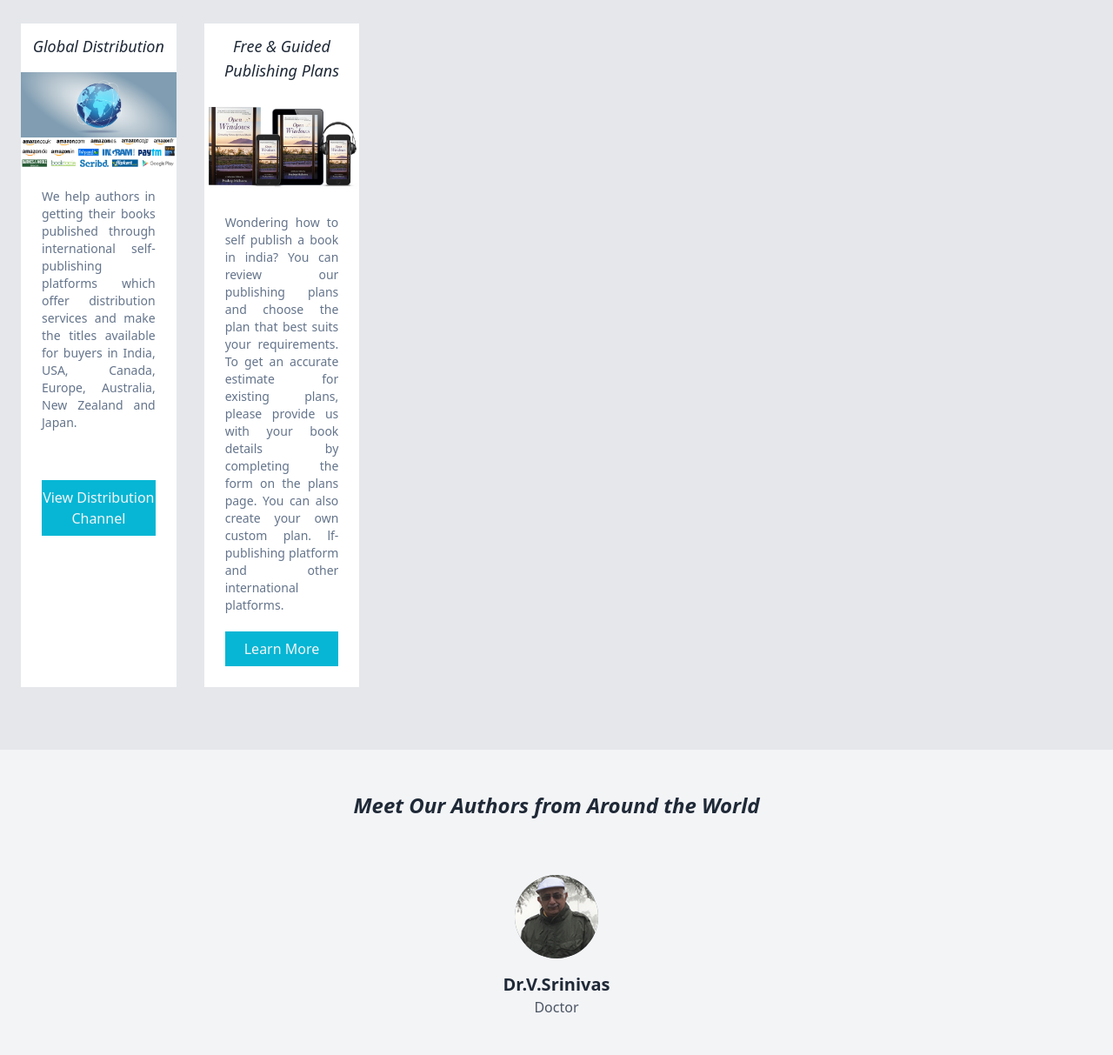
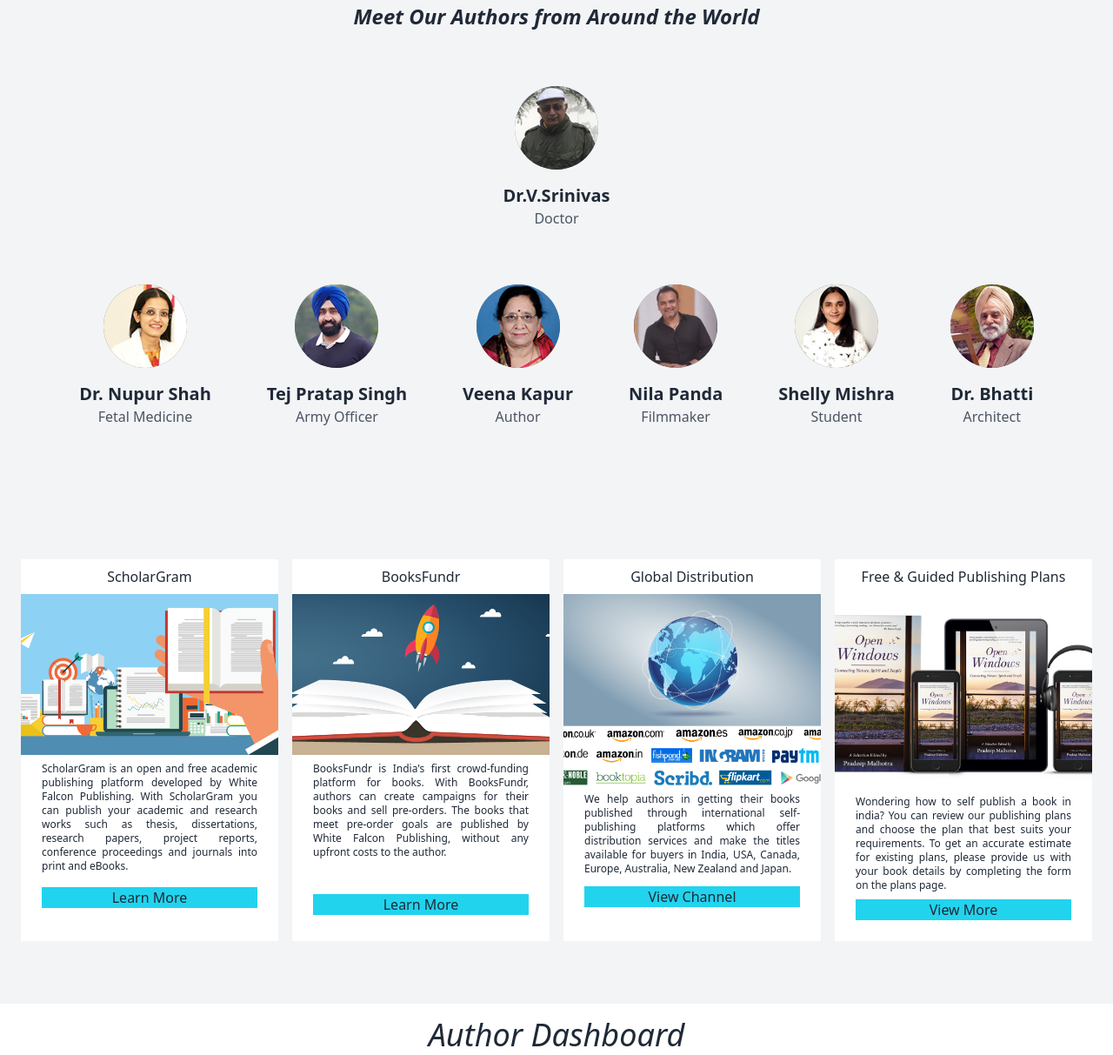
Before and after one commit to vaishnavibadwaik24/tailwind_mambaui, a plain HTML site: page index.html in a window 1280 px wide. Shown: the part 1952-3165 px from the top of the page at 87% size. Drawn offline with nearby package versions, Linux system fonts and the light colour scheme.

Commit message:
card change

```diff
--- a/index.html
+++ b/index.html
@@ -140,44 +140,72 @@
     </section>
     <!-- end card1 -->
     <!-- start card2 -->
-    <section class="py-2 sm:py-12 bg-gray-200 text-gray-800">
+    <!-- <section class="py-6 sm:py-12 bg-gray-100 text-gray-800">
       <div class="container p-6 mx-auto space-y-8">
-        <div class="grid grid-cols-1 gap-x-8 gap-y-8 md:grid-cols-2 lg:grid-cols-2 xl:grid-cols-6">
-          <!-- Your articles go here -->
-          <article class="flex flex-col bg-white">
+        <div class="space-y-2 text-center">
+          <h2 class="text-3xl font-bold">Partem reprimique an pro</h2>
+          <p class="font-serif text-sm text-gray-600">Qualisque erroribus usu at, duo te agam soluta mucius.</p>
+        </div>
+        <div class="grid grid-cols-1 gap-x-4 gap-y-8 md:grid-cols-2 lg:grid-cols-4">
+          <article class="flex flex-col bg-gray-50">
             <a rel="noopener noreferrer" href="#" aria-label="Te nulla oportere reprimique his dolorum">
-              <a class="text-center font-bolder italic text-lg pt-3" href="#">Global Distribution</a>
-              <img alt="" class="object-cover w-full h-58 bg-white pt-4" src="image10.png">
+              <img alt="" class="object-cover w-full h-52 bg-gray-500" src="https://source.unsplash.com/200x200/?fashion?1">
             </a>
             <div class="flex flex-col flex-1 p-6">
               <a rel="noopener noreferrer" href="#" aria-label="Te nulla oportere reprimique his dolorum"></a>
-              <p class="text-justify text-sm text-slate-500 pb-14">We help authors in getting their books published
-                through international self-publishing platforms which offer distribution services and make the titles
-                available for buyers in India, USA, Canada, Europe, Australia, New Zealand and Japan.</p>
-              <button type="button" class="py-2 bg-cyan-500 text-gray-100">View Distribution Channel</button>
+              <a rel="noopener noreferrer" href="#" class="text-xs tracki uppercase hover:underline text-cyan-600">Convenire</a>
+              <h3 class="flex-1 py-2 text-lg font-semibold leadi">Te nulla oportere reprimique his dolorum</h3>
+              <div class="flex flex-wrap justify-between pt-3 space-x-2 text-xs text-gray-600">
+                <span>June 1, 2020</span>
+                <span>2.1K views</span>
+              </div>
             </div>
           </article>
-
-          <!-- Repeat the above article structure for each card -->
-          <article class="flex flex-col bg-white">
+          <article class="flex flex-col bg-gray-50">
             <a rel="noopener noreferrer" href="#" aria-label="Te nulla oportere reprimique his dolorum">
-              <a class="text-center font-bolder italic text-lg pt-3" href="#">Free & Guided Publishing Plans</a>
-              <img alt="" class="object-cover w-full h-58 bg-white pt-4" src="image11.jpg">
+              <img alt="" class="object-cover w-full h-52 bg-gray-500" src="https://source.unsplash.com/200x200/?fashion?2">
             </a>
             <div class="flex flex-col flex-1 p-6">
               <a rel="noopener noreferrer" href="#" aria-label="Te nulla oportere reprimique his dolorum"></a>
-              <p class="text-justify text-sm text-slate-500 pb-5">Wondering how to self publish a book in india?
-                You can review our publishing plans and choose the plan that best suits your requirements. To get
-                an accurate estimate for existing plans, please provide us with your book details by completing the
-                form on the plans page. You can also create your own custom plan. lf-publishing platform and other
-                international platforms.</p>
-              <button type="button" class="py-2 bg-cyan-500 text-gray-100">Learn More</button>
+              <a rel="noopener noreferrer" href="#" class="text-xs tracki uppercase hover:underline text-cyan-600">Convenire</a>
+              <h3 class="flex-1 py-2 text-lg font-semibold leadi">Te nulla oportere reprimique his dolorum</h3>
+              <div class="flex flex-wrap justify-between pt-3 space-x-2 text-xs text-gray-600">
+                <span>June 2, 2020</span>
+                <span>2.2K views</span>
+              </div>
             </div>
           </article>
-
+          <article class="flex flex-col bg-gray-50">
+            <a rel="noopener noreferrer" href="#" aria-label="Te nulla oportere reprimique his dolorum">
+              <img alt="" class="object-cover w-full h-52 bg-gray-500" src="https://source.unsplash.com/200x200/?fashion?3">
+            </a>
+            <div class="flex flex-col flex-1 p-6">
+              <a rel="noopener noreferrer" href="#" aria-label="Te nulla oportere reprimique his dolorum"></a>
+              <a rel="noopener noreferrer" href="#" class="text-xs tracki uppercase hover:underline text-cyan-600">Convenire</a>
+              <h3 class="flex-1 py-2 text-lg font-semibold leadi">Te nulla oportere reprimique his dolorum</h3>
+              <div class="flex flex-wrap justify-between pt-3 space-x-2 text-xs text-gray-600">
+                <span>June 3, 2020</span>
+                <span>2.3K views</span>
+              </div>
+            </div>
+          </article>
+          <article class="flex flex-col bg-gray-50">
+            <a rel="noopener noreferrer" href="#" aria-label="Te nulla oportere reprimique his dolorum">
+              <img alt="" class="object-cover w-full h-52 bg-gray-500" src="https://source.unsplash.com/200x200/?fashion?4">
+            </a>
+            <div class="flex flex-col flex-1 p-6">
+              <a rel="noopener noreferrer" href="#" aria-label="Te nulla oportere reprimique his dolorum"></a>
+              <a rel="noopener noreferrer" href="#" class="text-xs tracki uppercase hover:underline text-cyan-600">Convenire</a>
+              <h3 class="flex-1 py-2 text-lg font-semibold leadi">Te nulla oportere reprimique his dolorum</h3>
+              <div class="flex flex-wrap justify-between pt-3 space-x-2 text-xs text-gray-600">
+                <span>June 4, 2020</span>
+                <span>2.4K views</span>
+              </div>
+            </div>
+          </article>
         </div>
       </div>
-    </section>
+    </section> -->
     <!-- end card2 -->
     <!-- start -->
     <section class="py-2 bg-gray-100 text-gray-800">
@@ -224,39 +252,58 @@
     </section>
     <!-- end -->
     <!-- start card3 -->
-    <section class="py-2 sm:py-12 bg-gray-200 text-gray-800">
+    <section class="py-6 sm:py-12 bg-gray-100 text-gray-800">
       <div class="container p-6 mx-auto space-y-8">
-        <div class="grid grid-cols-1 gap-x-4 gap-y-8 md:grid-cols-2 lg:grid-cols-2 xl:grid-cols-6">
-          <!-- Your articles go here -->
-          <article class="flex flex-col bg-gray-50">
+        <div class="grid grid-cols-1 gap-x-4 gap-y-8 md:grid-cols-2 lg:grid-cols-4">
+          <article class="flex flex-col bg-white">
             <a rel="noopener noreferrer" href="#" aria-label="Te nulla oportere reprimique his dolorum">
-              <a class="text-center font-bolder italic text-lg pt-3" href="#">ScholarGram</a>
-              <p class="text-center">------------</p>
-              <a class="text-center text-xs pb-2" href="#">Publish your Academic and Research Works for Free</a>
-              <img alt="" class="object-cover w-full h-52 bg-white" src="image4.png">
+              <h3 class="text-center py-2">ScholarGram</h3>
+              <img alt="" class="object-cover w-full h-full bg-gray-500" src="image4.png">
             </a>
             <div class="flex flex-col flex-1 p-6">
               <a rel="noopener noreferrer" href="#" aria-label="Te nulla oportere reprimique his dolorum"></a>
-              <p class="text-justify text-sm text-slate-500 pb-5">ScholarGram is an open and free academic publishing platform developed by White Falcon Publishing. With ScholarGram you can publish your academic and research works such as thesis, dissertations, research papers, project reports, conference proceedings and journals into print and eBooks.</p>
-              <button type="button" class="py-2 bg-cyan-500 text-gray-100">Learn More</button>
+              <p class="text-xs text-justify pt-6 pb-4">ScholarGram is an open and free academic publishing platform developed by White Falcon Publishing.
+                With ScholarGram you can publish your academic and research works such as thesis, dissertations, research papers,
+                project reports, conference proceedings and journals into print and eBooks.</p>
+                <button class="bg-cyan-400">Learn More</button>
             </div>
           </article>
-
-          <!-- Repeat the above article structure for each card -->
-          <article class="flex flex-col bg-gray-50">
+          <article class="flex flex-col bg-white">
             <a rel="noopener noreferrer" href="#" aria-label="Te nulla oportere reprimique his dolorum">
-              <a class="text-center font-bolder italic text-lg pt-3" href="#">BooksFundr</a>
-              <p class="text-center">-----------</p>
-              <a class="text-center text-xs pb-2" href="#">Crowdfunding Platform for Books</a>
-              <img alt="" class="object-cover w-full h-52 bg-white" src="image5.png">
+              <h3 class="text-center py-2">BooksFundr</h3>
+              <img alt="" class="object-cover w-full h-full bg-gray-500" src="image5.png">
             </a>
             <div class="flex flex-col flex-1 p-6">
               <a rel="noopener noreferrer" href="#" aria-label="Te nulla oportere reprimique his dolorum"></a>
-              <p class="text-justify text-sm text-slate-500 pb-10">BooksFundr is India's first crowd-funding platform for books. With BooksFundr, authors can create campaigns for their books and sell pre-orders. The books that meet pre-order goals are published by White Falcon Publishing, without any upfront costs to the author.</p>
-              <button type="button" class="py-2 bg-cyan-500 text-gray-100">Learn More</button>
+              <p class="text-xs text-justify pt-6 pb-10">BooksFundr is India's first crowd-funding platform for books.
+                With BooksFundr, authors can create campaigns for their books and sell pre-orders.
+                The books that meet pre-order goals are published by White Falcon Publishing, without any upfront costs to the author.</p>
+                <button class="bg-cyan-400">Learn More</button>
+              </div>
+          </article>
+          <article class="flex flex-col bg-white">
+            <a rel="noopener noreferrer" href="#" aria-label="Te nulla oportere reprimique his dolorum">
+              <h3 class="text-center py-2">Global Distribution</h3>
+              <img alt="" class="object-cover w-full h-full bg-gray-500" src="image10.png">
+            </a>
+            <div class="flex flex-col flex-1 p-6">
+              <a rel="noopener noreferrer" href="#" aria-label="Te nulla oportere reprimique his dolorum"></a>
+              <p class="text-xs text-justify pt-6 pb-3">We help authors in getting their books published through international self-publishing platforms which offer distribution
+                services and make the titles available for buyers in India, USA, Canada, Europe, Australia, New Zealand and Japan.</p>
+                <button class="bg-cyan-400">View Channel</button>
+          </article>
+          <article class="flex flex-col bg-white">
+            <a rel="noopener noreferrer" href="#" aria-label="Te nulla oportere reprimique his dolorum">
+              <h3 class="text-center py-2">Free & Guided Publishing Plans</h3>
+              <img alt="" class="object-cover w-full h-full bg-gray-500" src="image11.jpg">
+            </a>
+            <div class="flex flex-col flex-1 p-6">
+              <a rel="noopener noreferrer" href="#" aria-label="Te nulla oportere reprimique his dolorum"></a>
+              <p class="text-xs text-justify pt-6 pb-2">Wondering how to self publish a book in india? You can review our publishing plans and choose the plan that best suits your requirements.
+                 To get an accurate estimate for existing plans, please provide us with your book details by completing the form on the plans page.</p>
+                 <button class="bg-cyan-400">View More</button>
             </div>
           </article>
-
         </div>
       </div>
     </section>
```
